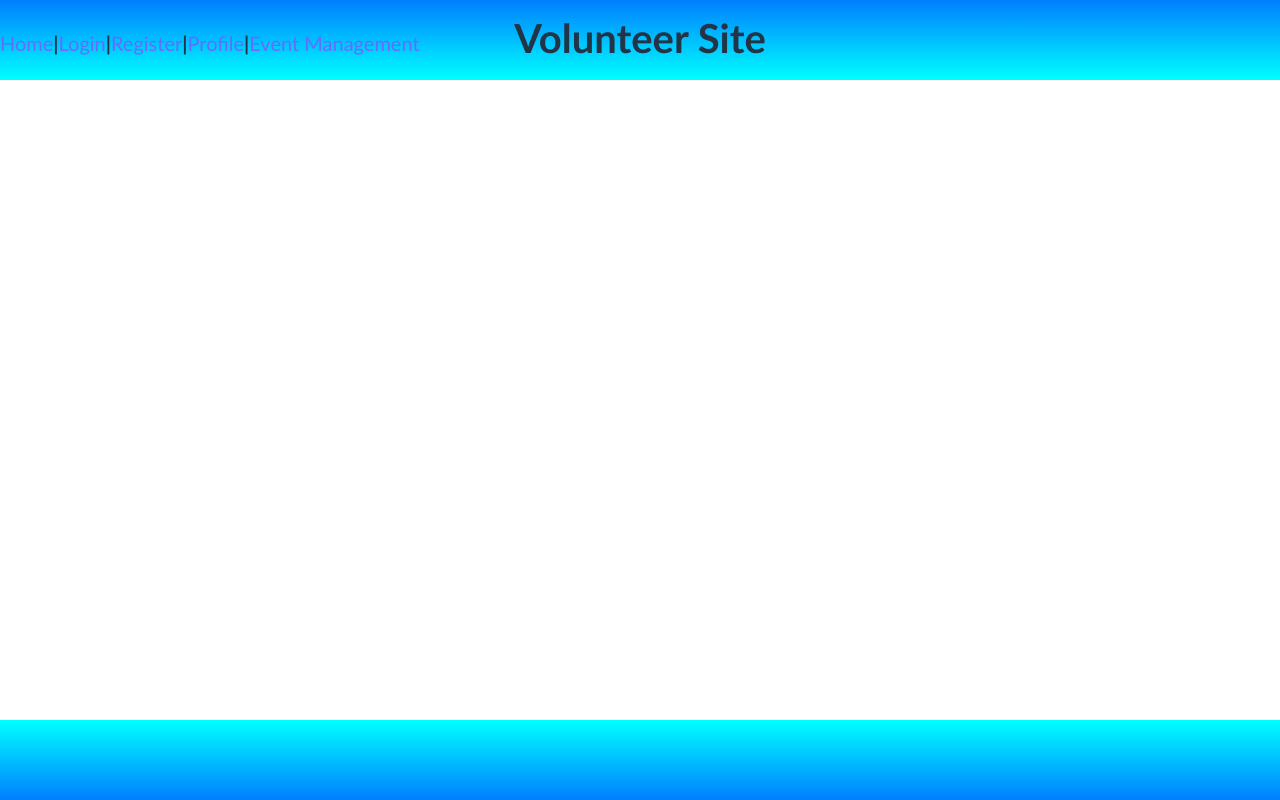
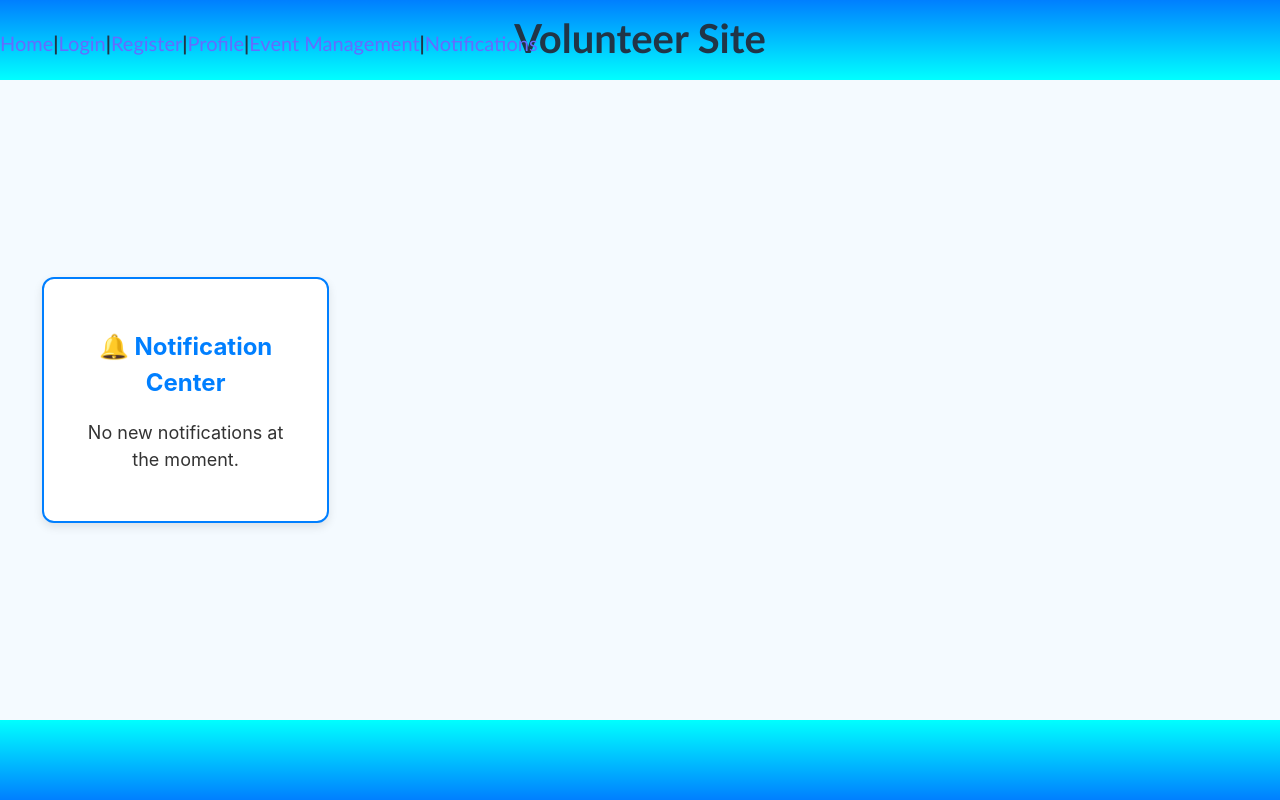
Before and after one commit to VipinN1/VolunteerProjectFrontEnd, a React (Vite) app in the folder frontend/: page /notifications in a window 1280 px wide. Built offline with nearby package versions, Linux system fonts and the light colour scheme.

Commit message:
Added notifications page

```diff
--- a/frontend/src/App.jsx
+++ b/frontend/src/App.jsx
@@ -4,6 +4,7 @@ import LoginPage from "./Pages/LoginPage.jsx";
 import ProfilePage from "./Pages/ProfilePage.jsx";
 import RegisterPage from "./Pages/RegisterPage.jsx";
 import EventPage from "./Pages/EventPage.jsx";
+import Notifications from "./Pages/Notifications.jsx";
 import "./App.css";
 
 function App() {
@@ -16,7 +17,8 @@ function App() {
             <Link to="/login">Login</Link>|
             <Link to="/register">Register</Link>|
             <Link to="/profile">Profile</Link>|
-            <Link to="/event">Event Management</Link>
+            <Link to="/event">Event Management</Link>|
+            <Link to="/notifications">Notifications</Link>
           </nav>
         </header>
 
@@ -27,6 +29,7 @@ function App() {
             <Route path="/register" element={<RegisterPage />} />
             <Route path="/profile" element={<ProfilePage />} />
             <Route path="/event" element={<EventPage />} />
+            <Route path="/notifications" element={<Notifications />} />
           </Routes>
         </main>
 
--- /dev/null
+++ b/frontend/src/Pages/Notifications.css
@@ -0,0 +1,34 @@
+/* Center the notifications container */
+.notifications-container {
+    text-align: center;
+    width: 60%;
+    margin: 80px auto;
+    padding: 30px;
+    background: white;
+    border-radius: 12px;
+    box-shadow: 0px 4px 10px rgba(0, 0, 0, 0.1);
+    border: 2px solid #007FFF;
+    transition: transform 0.3s ease, box-shadow 0.3s ease;
+}
+
+
+
+/* Style the notification title */
+.notifications-container h2 {
+    color: #007FFF;
+    font-weight: bold;
+    font-size: 24px;
+    margin-bottom: 15px;
+}
+
+/* Style the "No new notifications" message */
+.notifications-container p {
+    font-size: 18px;
+    color: #333;
+    font-weight: normal;
+}
+
+/* Improve readability */
+body {
+    background-color: #f4faff; /* Light blue background */
+}
--- /dev/null
+++ b/frontend/src/Pages/Notifications.jsx
@@ -0,0 +1,13 @@
+import React from "react";
+import "./Notifications.css";
+
+const Notifications = () => {
+    return (
+        <div className="notifications-container">
+            <h2>🔔 Notification Center</h2>
+            <p>No new notifications at the moment.</p>
+        </div>
+    );
+};
+
+export default Notifications;
```
